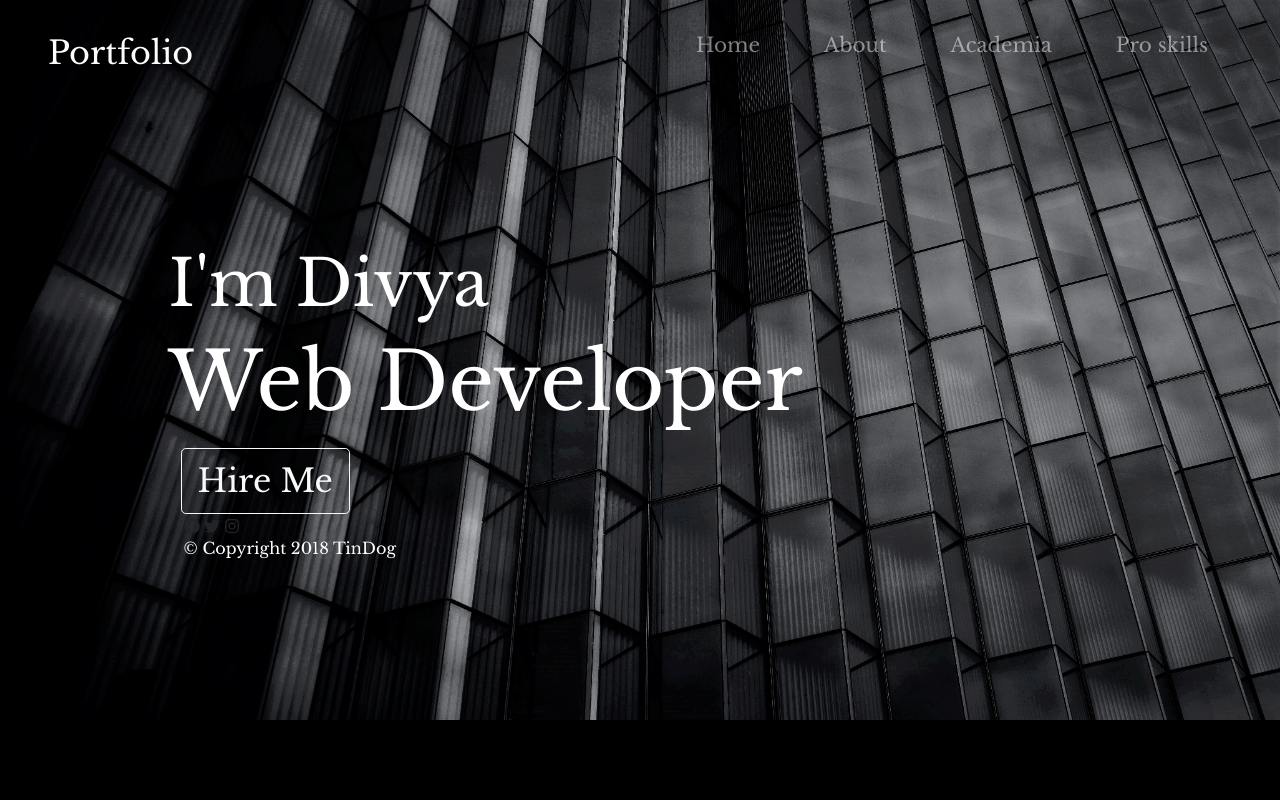
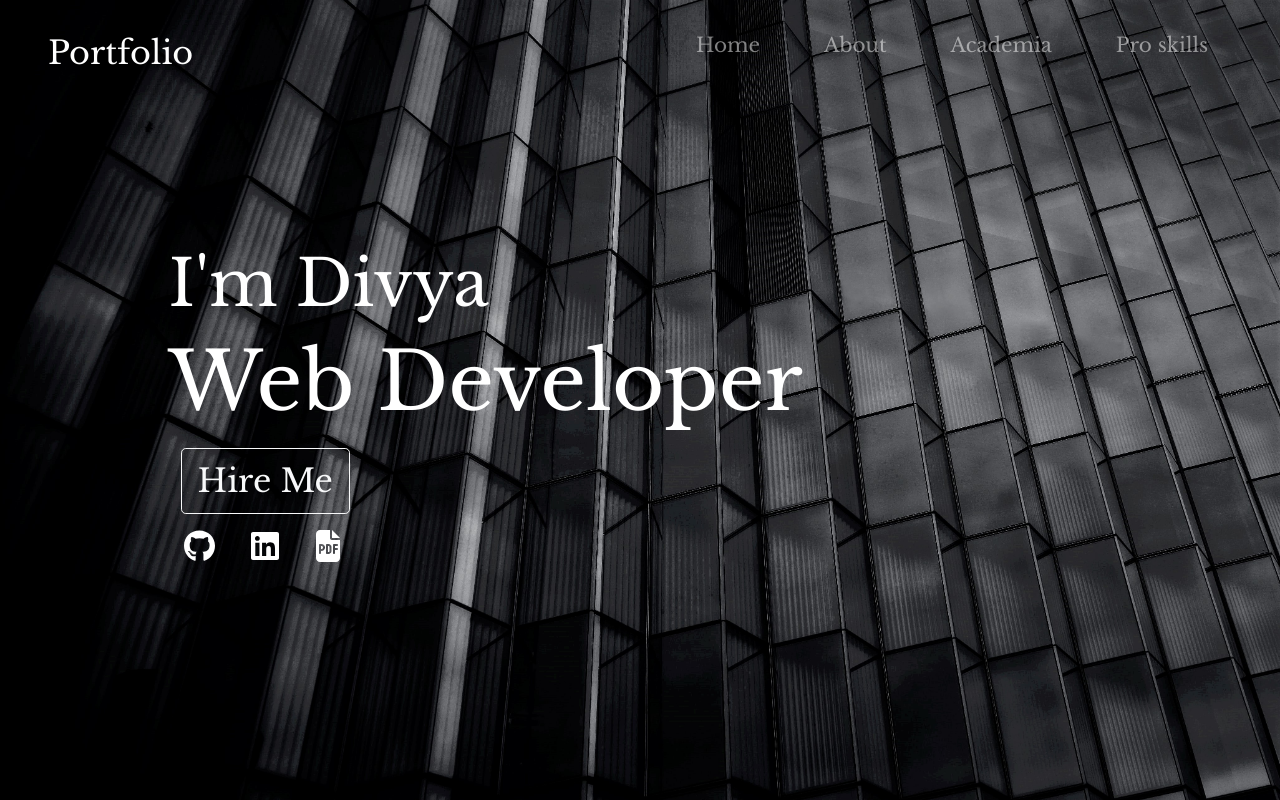
Before and after one commit to divyachandrapandi/Personal-Portfolio-Project, a Flask app: page / in a window 1280 px wide. Run offline with Flask 2, Linux system fonts and the light colour scheme; some libraries are stand-ins or nearby versions.

Commit message:
HOME PAGE COMPLETED

```diff
--- a/static/css/styles.css
+++ b/static/css/styles.css
@@ -15,7 +15,7 @@ background-size:cover;
 background-repeat: no-repeat;
 background-position: top left;
 width:100%;
-height:90%;
+height:100%;
 border: 0px solid black;
 box-sizing: border-box;
 
@@ -63,3 +63,9 @@ margin-right:3rem;
 .mypage{
 font-size: 1.25rem;
 }
+.footer-icon{
+color:white;
+margin-top:1rem;
+margin-right:2rem;
+line-height:2;
+font-size:2rem;}
--- a/templates/index.html
+++ b/templates/index.html
@@ -3,6 +3,7 @@
 <head>
     <meta charset="UTF-8">
     <title>My Portfolio</title>
+    <link rel = "icon" href ="static/images/icon.png?v=2" type = "image/x-icon">
     <link rel="stylesheet" href="https://cdn.jsdelivr.net/npm/bootstrap@4.0.0/dist/css/bootstrap.min.css"
           integrity="sha384-Gn5384xqQ1aoWXA+058RXPxPg6fy4IWvTNh0E263XmFcJlSAwiGgFAW/dAiS6JXm" crossorigin="anonymous">
     <link href="{{url_for('static',filename='css/styles.css')}}" rel="stylesheet"/>
@@ -55,11 +56,11 @@
         <h1>Web Developer</h1>
         <button type="button" class="hire-button btn btn-outline-light btn-lg">Hire Me</button>
         <div class="footer container-fluid">
-      <i class="footer-icon fa-brands fa-facebook"></i>
-      <i class="footer-icon fa-brands fa-twitter"></i>
-      <i class="footer-icon fa-brands fa-instagram"></i>
-      <p>© Copyright 2018 TinDog</p>
-    </div>
+          <i class="footer-icon fa-brands fa-github"></i>
+          <i class="footer-icon fa-brands fa-linkedin"></i>
+          <i class="footer-icon fa-solid fa-file-pdf"></i>
+
+        </div>
     </div>
 </div>
 
```
Also changed, not shown: notes.txt (+7 -0 lines).
